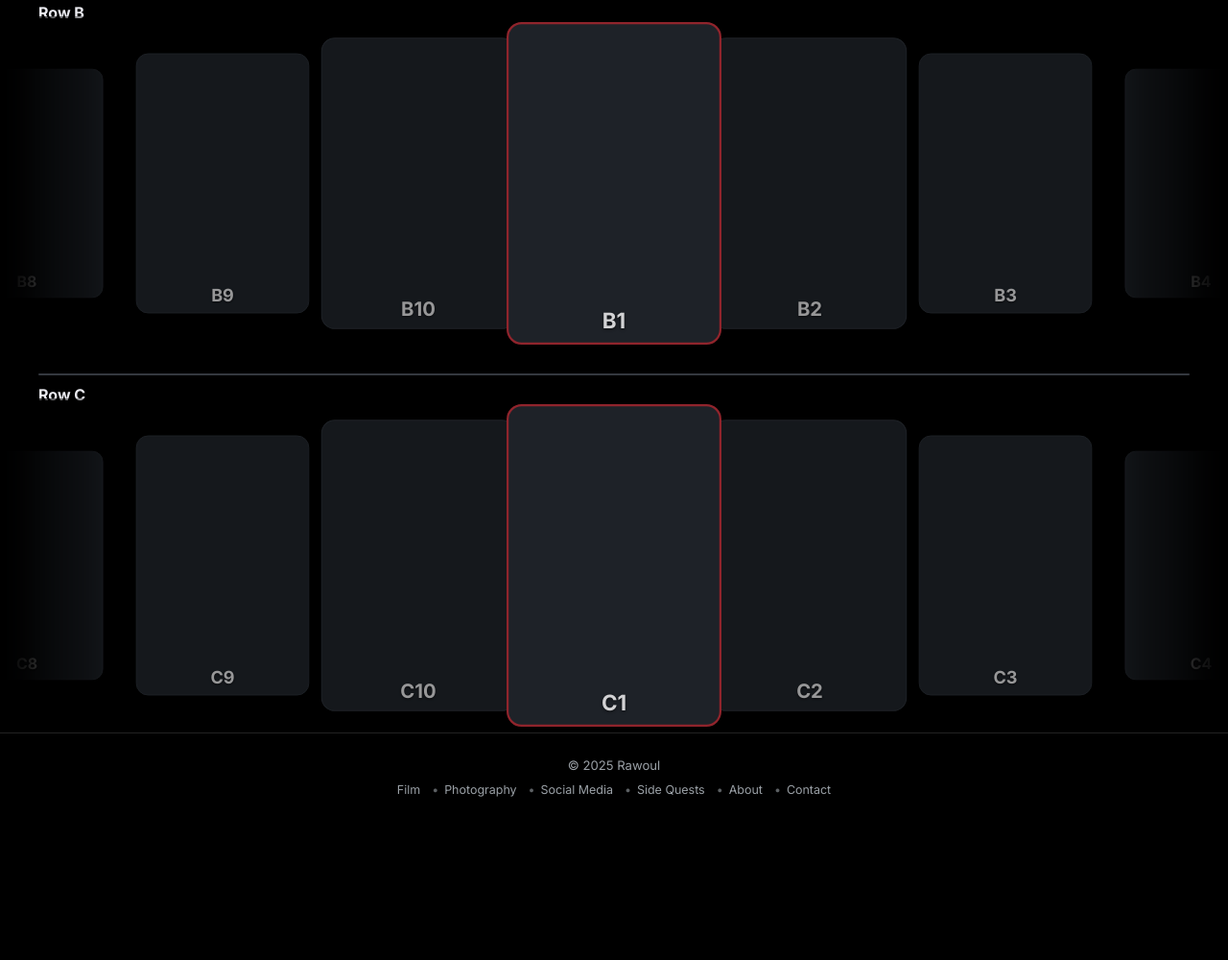
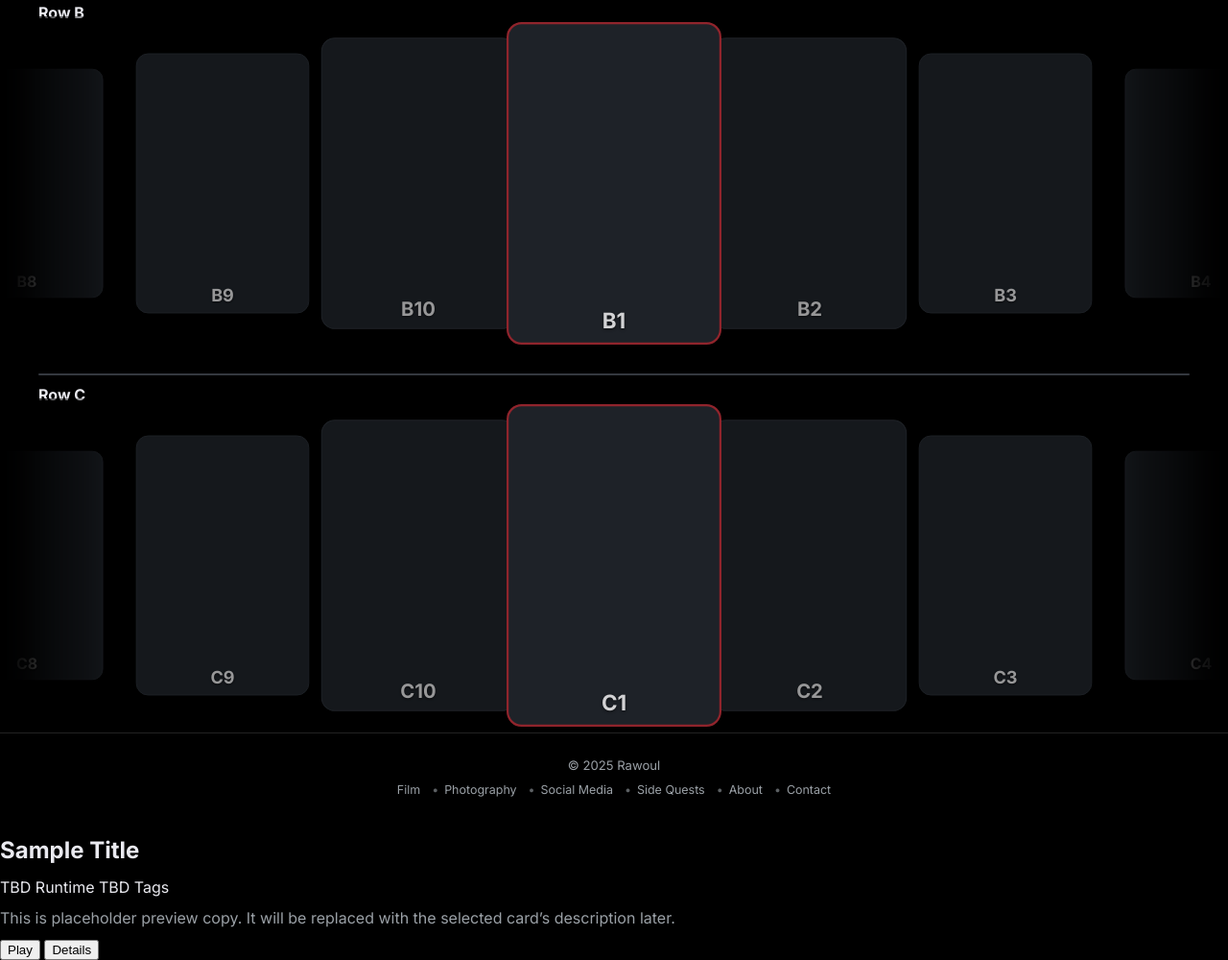
Before and after one commit to rawoulsanchez/rawoulsanchez.github.io, a plain HTML site: page index.html in a window 1280 px wide. Shown: the part 1032-2032 px from the top of the page at 96% size. Before the commit the page ends 1888 px from the top, so only its background shows below. Drawn offline with Linux system fonts and the light colour scheme.

Commit message:
Add static preview overlay skeleton

```diff
--- a/index.html
+++ b/index.html
@@ -1310,6 +1310,38 @@ html { overflow-x: hidden; }
   });
 </script>
 
+  <!-- Preview Overlay (static skeleton) -->
+  <div class="preview-overlay" aria-hidden="true">
+    <div class="preview-card" role="dialog" aria-modal="true" aria-labelledby="preview-title">
+      <div class="preview-top">
+        <!-- Later: video or wide poster goes here -->
+        <div class="preview-media-placeholder"></div>
+      </div>
+      <div class="preview-bottom">
+        <header class="preview-header">
+          <h2 id="preview-title" class="preview-title">Sample Title</h2>
+          <div class="preview-meta">
+            <span class="preview-runtime">TBD Runtime</span>
+            <span class="preview-tags">TBD Tags</span>
+          </div>
+        </header>
+        <div class="preview-body">
+          <p class="preview-description">
+            This is placeholder preview copy. It will be replaced with the selected card’s description later.
+          </p>
+        </div>
+        <div class="preview-actions">
+          <button class="preview-play-button" type="button">
+            Play
+          </button>
+          <button class="preview-details-button" type="button">
+            Details
+          </button>
+        </div>
+      </div>
+    </div>
+  </div>
+
 
 </body>
 </html>
```
